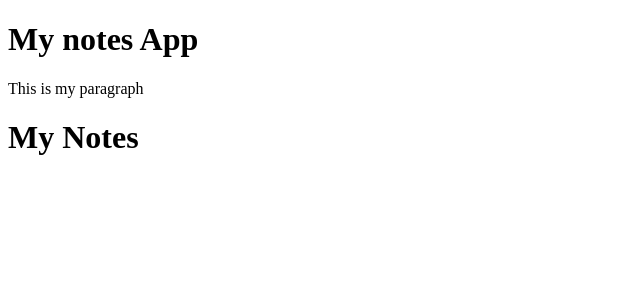
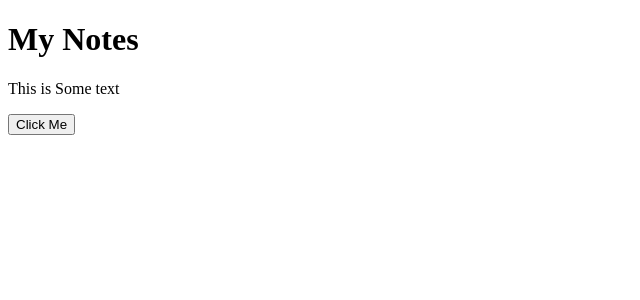
Before and after one commit to SanaShahSyeda/Angular_Practise, an Angular app: page / in a window 1280 px wide. Shown: the top 300 px of the page, without its empty margins (0-640 px from the left). Built offline with nearby package versions, Linux system fonts and the light colour scheme.

Commit message:
event binding in header-component.

```diff
--- a/src/app/app.component.html
+++ b/src/app/app.component.html
@@ -1,4 +1,2 @@
-<h1>My notes App</h1>
-<p>This is my paragraph</p>
 <!-- calling header component with its selector -->
 <app-header />
--- a/src/app/header/header.component.ts
+++ b/src/app/header/header.component.ts
@@ -4,9 +4,18 @@ import { Component } from '@angular/core';
   selector: 'app-header',
   standalone: true,
   imports: [],
-  template: ` <h1>{{ title }}</h1> `,
+  template: `
+    <h1>{{ title }}</h1>
+    <p [class.red]="isRed">This is Some text</p>
+    <button (click)="change()">Click Me</button>
+  `,
   styleUrl: './header.component.css',
 })
 export class HeaderComponent {
   title = 'My Notes';
+  isRed = false;
+
+  change() {
+    this.isRed = !this.isRed;
+  }
 }
--- a/src/index.html
+++ b/src/index.html
@@ -9,6 +9,5 @@
   </head>
   <body>
     <app-root></app-root>
-    <app-header></app-header>
   </body>
 </html>
--- a/src/styles.css
+++ b/src/styles.css
@@ -1 +1,4 @@
 /* You can add global styles to this file, and also import other style files */
+.red {
+  background-color: red;
+}
```
